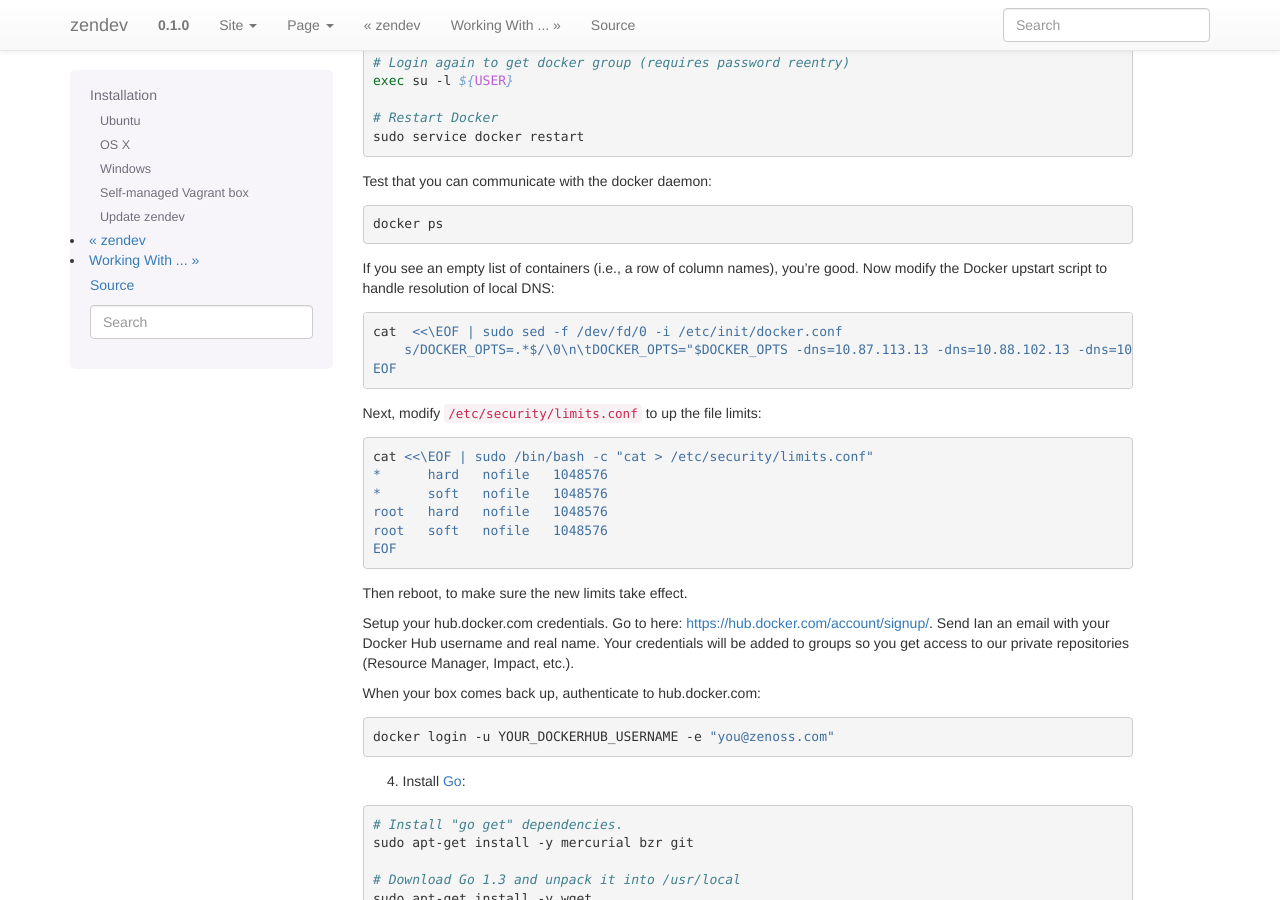
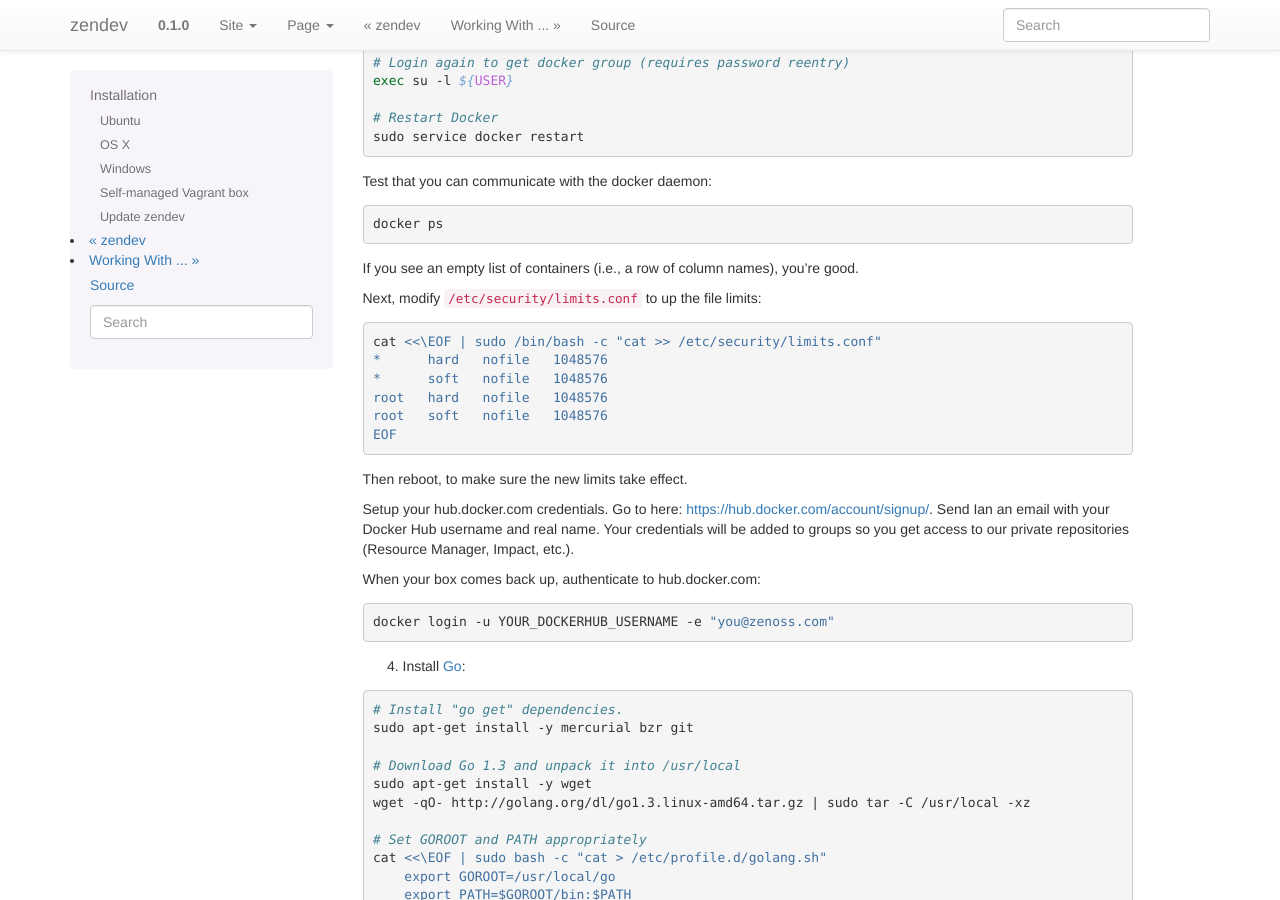
Before and after one commit to zenoss/zendev, a Sphinx documentation site: the page built from docs/installation.rst, in a window 1280 px wide and 900 px high, scrolled down 741 px. Built offline with Sphinx 7.4.7, drawn with Linux system fonts in a browser that asks for light colours.

Commit message:
Remove obsolete docker dns options

```diff
--- a/docs/installation.rst
+++ b/docs/installation.rst
@@ -56,19 +56,13 @@ Test that you can communicate with the docker daemon:
     docker ps
 
 If you see an empty list of containers (i.e., a row of column names), you're
-good. Now modify the Docker upstart script to handle resolution of local DNS:
-
-.. code-block:: bash
-
-    cat  <<\EOF | sudo sed -f /dev/fd/0 -i /etc/init/docker.conf
-        s/DOCKER_OPTS=.*$/\0\n\tDOCKER_OPTS="$DOCKER_OPTS -dns=10.87.113.13 -dns=10.88.102.13 -dns=10.175.211.10"/
-    EOF
+good.
 
 Next, modify ``/etc/security/limits.conf`` to up the file limits:
 
 .. code-block:: bash
 
-    cat <<\EOF | sudo /bin/bash -c "cat > /etc/security/limits.conf"
+    cat <<\EOF | sudo /bin/bash -c "cat >> /etc/security/limits.conf"
     *      hard   nofile   1048576
     *      soft   nofile   1048576
     root   hard   nofile   1048576
```
